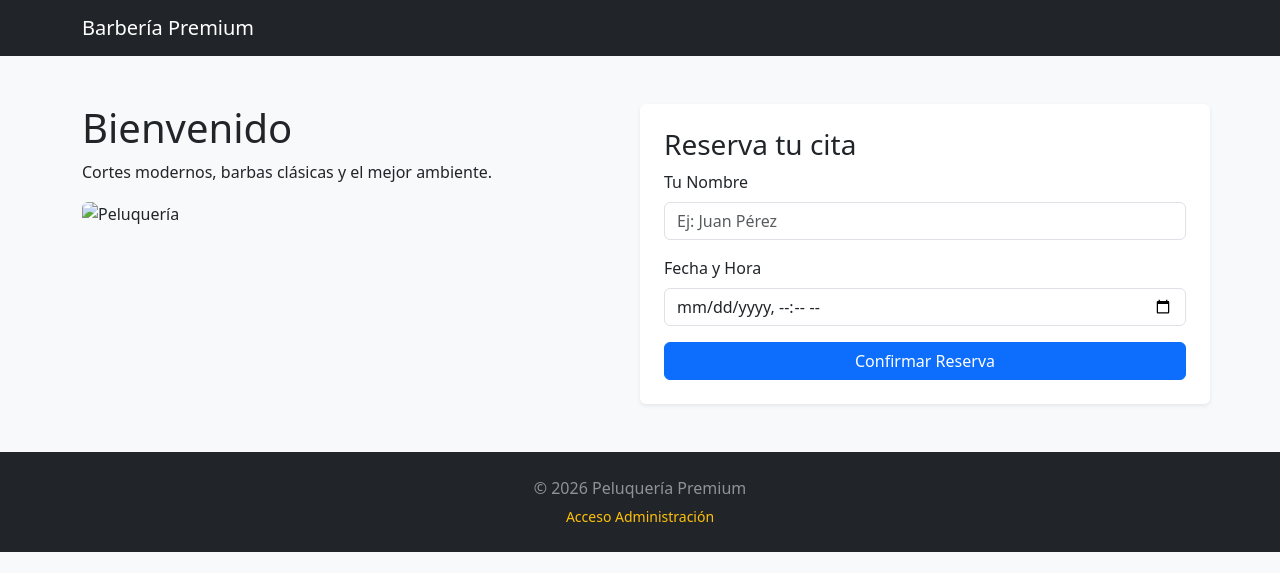
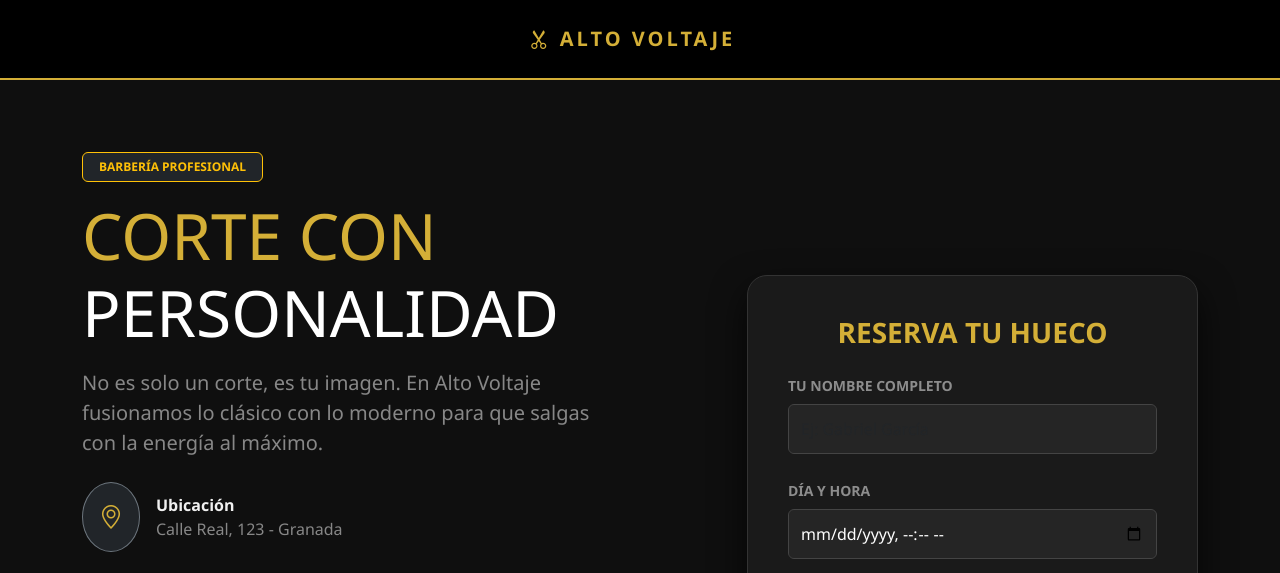
Before and after one commit to evalu5/Peluquer-a, a Flask app: page / in a window 1280 px wide. Shown: the top 573 px of the page. Before the commit the page ends 552 px from the top, so only its background shows below. Run offline with Flask 3, Linux system fonts and the light colour scheme; some libraries are stand-ins or nearby versions.

Commit message:
feat: añadimos mejoras y actualizaciones

```diff
--- a/app.py
+++ b/app.py
@@ -25,23 +25,27 @@ def init_db():
 @app.route('/')
 def index():
     return render_template('index.html')
-
 @app.route('/reservar', methods=['POST'])
 def reservar():
     nombre = request.form.get('nombre')
     fecha = request.form.get('fecha')
 
+    # 1. Guardar en BD
     conn = sqlite3.connect('citas.db')
     cursor = conn.cursor()
     cursor.execute('INSERT INTO reservas (nombre, fecha) VALUES (?, ?)', (nombre, fecha))
     conn.commit()
     conn.close()
 
-    # Aquí puedes poner el link de WhatsApp que hablamos antes
-    return f"<h1>¡Cita guardada!</h1><p>Gracias {nombre}. <a href='/'>Volver</a></p>"
+    # 2. Configurar WhatsApp (Pon el número de tu primo aquí sin el +)
+    telefono_primo = "34600000000"
+    mensaje = f"Hola! Soy {nombre}, acabo de reservar una cita para el {fecha} a través de la web. ¿Me confirmas?"
+    # Creamos el link (reemplazando espacios para que no de error)
+    link_ws = f"https://wa.me/{telefono_primo}?text={mensaje.replace(' ', '%20')}"
 
+    # 3. Mostrar la nueva página bonita
+    return render_template('confirmacion.html', nombre=nombre, fecha=fecha, link_ws=link_ws)
 # --- SECCIÓN DE ADMINISTRACIÓN CON CONTRASEÑA ---
-
 @app.route('/login', methods=['GET', 'POST'])
 def login():
     if request.method == 'POST':
@@ -50,15 +54,10 @@ def login():
             session['admin_logueado'] = True
             return redirect(url_for('admin'))
         else:
-            return "Contraseña incorrecta. <a href='/login'>Intentar de nuevo</a>"
+            return "<h1>Error</h1><p>Contraseña incorrecta.</p><a href='/login'>Volver</a>"
 
-    return '''
-        <form method="post">
-            <h2>Acceso para el Jefe</h2>
-            <input type="password" name="password" placeholder="Introduce la clave">
-            <button type="submit">Entrar</button>
-        </form>
-    '''
+    # Cambiamos el texto feo por el nuevo HTML
+    return render_template('login.html')
 
 @app.route('/admin')
 def admin():
--- a/templates/index.html
+++ b/templates/index.html
@@ -5,46 +5,183 @@
     <meta name="viewport" content="width=device-width, initial-scale=1.0">
     <title>Peluquería Alto Voltaje | Citas Online</title>
     <link href="https://cdn.jsdelivr.net/npm/bootstrap@5.3.0/dist/css/bootstrap.min.css" rel="stylesheet">
+    <link rel="stylesheet" href="https://cdn.jsdelivr.net/npm/bootstrap-icons@1.11.1/font/bootstrap-icons.css">
+
+    <style>
+        :root {
+            --dorado: #d4af37;
+            --oscuro-puro: #0f0f0f;
+            --oscuro-card: #1a1a1a;
+            --blanco-suave: #f0f0f0;
+        }
+
+        body {
+            background-color: var(--oscuro-puro);
+            color: var(--blanco-suave);
+            font-family: 'Segoe UI', Roboto, sans-serif;
+        }
+
+        .navbar {
+            background-color: black !important;
+            border-bottom: 2px solid var(--dorado);
+            padding: 1.2rem 0;
+        }
+
+        .navbar-brand {
+            font-weight: 800;
+            letter-spacing: 3px;
+            color: var(--dorado) !important;
+            text-transform: uppercase;
+        }
+
+        h1 { color: var(--dorado); font-weight: 800; text-transform: uppercase; }
+        h3 { color: var(--dorado); font-weight: 600; }
+
+        .card-reserva {
+            background-color: var(--oscuro-card);
+            border: 1px solid #333;
+            border-radius: 20px;
+            padding: 2.5rem;
+            box-shadow: 0 15px 35px rgba(0,0,0,0.7);
+        }
+
+        .form-control {
+            background-color: #252525;
+            border: 1px solid #444;
+            color: white;
+            padding: 12px;
+        }
+
+        .form-control:focus {
+            background-color: #2d2d2d;
+            color: white;
+            border-color: var(--dorado);
+            box-shadow: 0 0 0 0.25rem rgba(212, 175, 55, 0.15);
+        }
+
+        .btn-reserva {
+            background-color: var(--dorado);
+            border: none;
+            color: black;
+            font-weight: bold;
+            text-transform: uppercase;
+            padding: 15px;
+            font-size: 1.1rem;
+            border-radius: 10px;
+            transition: all 0.3s;
+        }
+
+        .btn-reserva:hover {
+            background-color: #f1c40f;
+            transform: scale(1.02);
+            color: black;
+        }
+
+        .img-pelu {
+            border: 3px solid #222;
+            border-radius: 20px;
+            filter: grayscale(20%);
+        }
+
+        footer {
+            background-color: #000;
+            border-top: 1px solid #222;
+            padding: 4rem 0 2rem;
+        }
+
+        .social-link {
+            color: var(--blanco-suave);
+            font-size: 1.8rem;
+            transition: color 0.3s;
+            margin: 0 15px;
+        }
+
+        .social-link:hover {
+            color: var(--dorado);
+        }
+
+        .text-dorado { color: var(--dorado); }
+    </style>
 </head>
-<body class="bg-light">
+<body>
 
-    <nav class="navbar navbar-dark bg-dark">
-        <div class="container">
-            <a class="navbar-brand" href="#">Barbería Premium</a>
+    <nav class="navbar navbar-dark">
+        <div class="container text-center">
+            <a class="navbar-brand w-100" href="#"><i class="bi bi-scissors me-2"></i>ALTO VOLTAJE</a>
         </div>
     </nav>
 
-    <div class="container mt-5">
-        <div class="row">
-            <div class="col-md-6">
-                <h1>Bienvenido</h1>
-                <p>Cortes modernos, barbas clásicas y el mejor ambiente.</p>
-                <img src="https://via.placeholder.com/400x250" class="img-fluid rounded" alt="Peluquería">
+    <div class="container mt-5 pt-4">
+        <div class="row align-items-center">
+            <div class="col-lg-6 mb-5 mb-lg-0">
+                <span class="badge bg-dark text-warning mb-3 px-3 py-2 border border-warning">BARBERÍA PROFESIONAL</span>
+                <h1 class="display-3">Corte con <br><span class="text-white">Personalidad</span></h1>
+                <p class="lead text-white-50 mt-3 mb-4">No es solo un corte, es tu imagen. En Alto Voltaje fusionamos lo clásico con lo moderno para que salgas con la energía al máximo.</p>
+
+                <div class="d-flex align-items-center mb-4">
+                    <div class="bg-dark p-3 rounded-circle border border-secondary me-3">
+                        <i class="bi bi-geo-alt text-dorado fs-4"></i>
+                    </div>
+                    <div>
+                        <p class="mb-0 fw-bold">Ubicación</p>
+                        <p class="text-white-50 mb-0">Calle Real, 123 - Granada</p>
+                    </div>
                 </div>
 
-            <div class="col-md-6 bg-white p-4 shadow-sm rounded">
-                <h3>Reserva tu cita</h3>
-                <form>
-                    <div class="mb-3">
-                        <label class="form-label">Tu Nombre</label>
-                        <input type="text" class="form-control" id="nombre" placeholder="Ej: Juan Pérez">
+                <img src="https://images.unsplash.com/photo-1503951914875-452162b0f3f1?ixlib=rb-4.0.3&auto=format&fit=crop&w=800&q=80"
+                     class="img-fluid img-pelu shadow-lg" alt="Peluquería">
             </div>
-                    <div class="mb-3">
-                        <label class="form-label">Fecha y Hora</label>
-                        <input type="datetime-local" class="form-control" id="fecha">
+
+            <div class="col-lg-5 offset-lg-1">
+                <div class="card-reserva">
+                    <h3 class="text-center mb-4">RESERVA TU HUECO</h3>
+
+                    <form action="/reservar" method="POST">
+                        <div class="mb-4">
+                            <label class="form-label small text-uppercase fw-bold text-white-50">Tu Nombre Completo</label>
+                            <input type="text" name="nombre" class="form-control" placeholder="Ej: Gabriel García" required>
                         </div>
-                    <button type="submit" class="btn btn-primary w-100">Confirmar Reserva</button>
+
+                        <div class="mb-4">
+                            <label class="form-label small text-uppercase fw-bold text-white-50">Día y Hora</label>
+                            <input type="datetime-local" name="fecha" class="form-control" required>
+                        </div>
+
+                        <div class="alert alert-warning bg-dark border-warning text-warning small text-center mb-4">
+                            <i class="bi bi-whatsapp me-2"></i> Tras reservar, confirma tu cita por WhatsApp.
+                        </div>
+
+                        <button type="submit" class="btn btn-reserva w-100">
+                            Confirmar Reserva <i class="bi bi-arrow-right-short ms-2"></i>
+                        </button>
                     </form>
                 </div>
             </div>
         </div>
-<footer class="mt-5 py-4 bg-dark text-white-50 text-center">
+    </div>
+
+    <footer class="mt-5 text-center">
         <div class="container">
-        <p class="mb-1">&copy; 2026 Peluquería Premium</p>
-        <a href="/admin" class="text-warning text-decoration-none small">
-            <i class="bi bi-lock"></i> Acceso Administración
+            <h4 class="text-dorado mb-4">SÍGUENOS</h4>
+            <div class="d-flex justify-content-center mb-5">
+                <a href="https://www.instagram.com/gabi_porras/" target="_blank" class="social-link">
+                    <i class="bi bi-instagram"></i>
+                </a>
+                <a href="https://wa.me/34690005656" target="_blank" class="social-link">
+                    <i class="bi bi-whatsapp"></i>
+                </a>
+            </div>
+
+            <p class="text-white-50 mb-1">&copy; 2026 Peluquería Alto Voltaje - Granada</p>
+            <p class="small text-white-50 mb-4">Diseñado con ❤️ para el barbero número 1.</p>
+
+            <hr class="w-25 mx-auto border-secondary mb-4">
+
+            <a href="/admin" class="text-decoration-none" style="color: #222; font-size: 0.75rem;">
+                <i class="bi bi-shield-lock"></i> Acceso Personal
             </a>
         </div>
     </footer>
+
 </body>
 </html>
```
Also changed, not shown: templates/confirmacion.html (added, +29 -0 lines), templates/login.html (added, +27 -0 lines), citas.db. Lines whose indentation alone changed are shown as unchanged.
